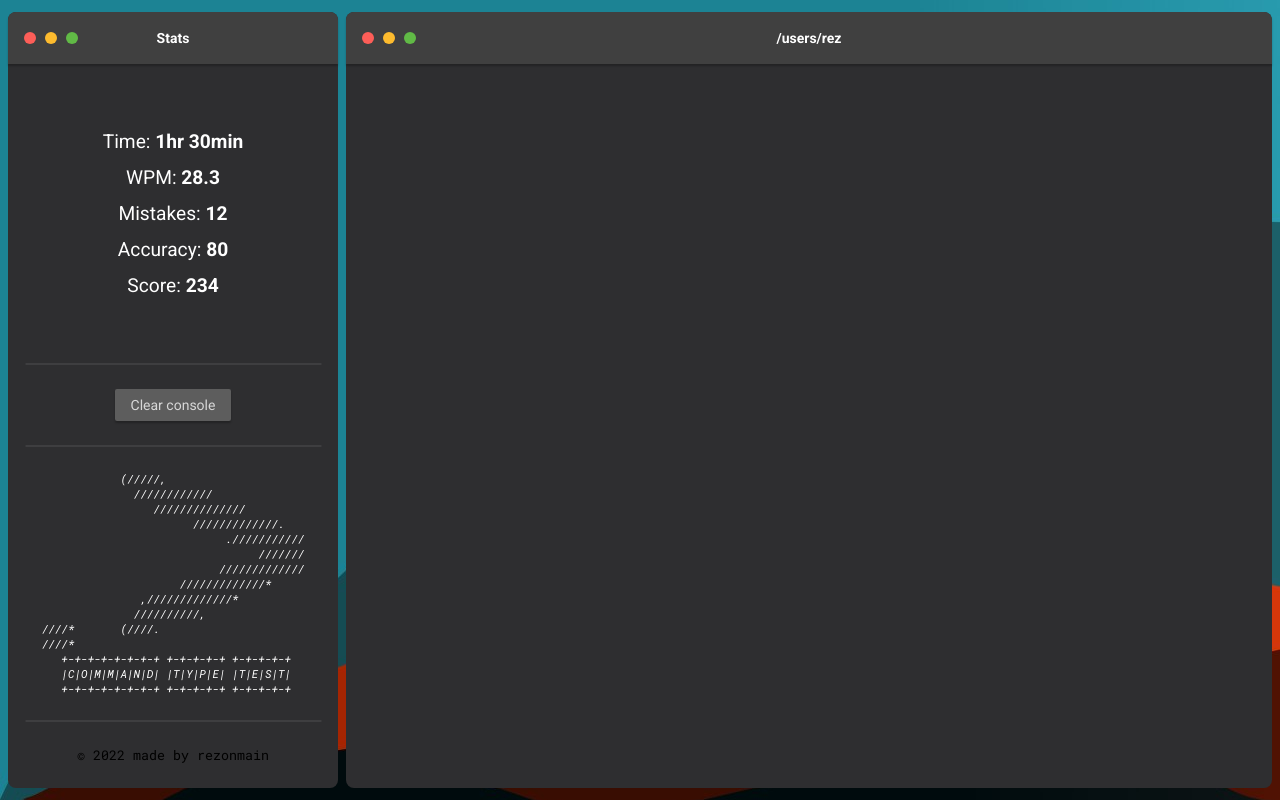
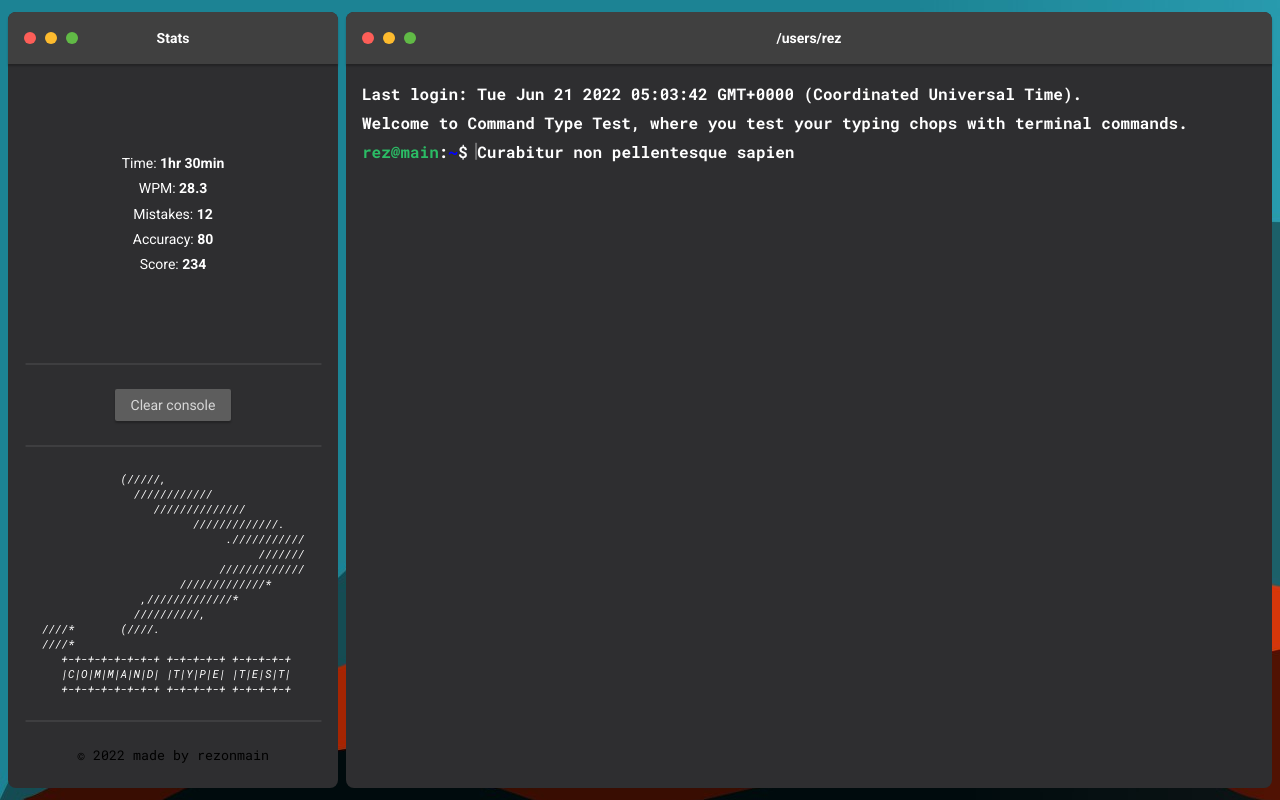
Before and after one commit to rezonmain/command-line-typetest, a React (Create React App) app: page / in a window 1280 px wide. Built offline with nearby package versions, Linux system fonts and the light colour scheme.

Commit message:
added terminal and prompt

```diff
--- a/public/index.html
+++ b/public/index.html
@@ -2,14 +2,15 @@
 <html lang="en">
 	<head>
 		<meta charset="UTF-8" />
+		<meta http-equiv="Content-Type" content="text/html; charset=utf-8" />
 		<meta name="viewport" content="width=device-width, initial-scale=1.0" />
 		<link rel="preconnect" href="https://fonts.googleapis.com" />
 		<link rel="preconnect" href="https://fonts.gstatic.com" crossorigin />
 		<link
-			href="https://fonts.googleapis.com/css2?family=Roboto+Mono:ital@0;1&family=Roboto:ital,wght@0,400;0,700;1,400;1,700&display=swap"
+			href="https://fonts.googleapis.com/css2?family=Roboto+Mono:ital,wght@0,400;0,700;1,400&family=Roboto:ital,wght@0,400;0,700;1,400;1,700&display=swap"
 			rel="stylesheet"
 		/>
-		<title>Linux command typing test</title>
+		<title>Command Type Test</title>
 	</head>
 	<body>
 		<div id="root"></div>
--- a/src/App.css
+++ b/src/App.css
@@ -7,7 +7,7 @@
   --btn-bg: #5D5D5D;
   --btn-txt: #D7D7D7;
   --divider: #3E3E40;
-  --input: #2BBC65;
+  --prompt: #2BBC65;
   --help-svg: #A7A0A0;
   --br: 8px;
 }
@@ -21,6 +21,10 @@
 body {
   font-family: 'Roboto', sans-serif;
   background-color: black;
+}
+
+ul {
+  list-style: none;
 }
 
 /* Tablet */
--- a/src/components/layout/stats/Stats.css
+++ b/src/components/layout/stats/Stats.css
@@ -1,12 +1,4 @@
-li {
-  list-style: none;
-}
-
-ul {
-  margin: auto 0;
-}
-
-hr {
+.stats-container>hr {
   width: 90%;
   border: 1px solid var(--divider);
   border-radius: var(--br)
@@ -17,6 +9,10 @@ hr {
   background-color: var(--bg);
   color: white;
   border-radius: var(--br);
+}
+
+.stats-container>ul {
+  margin: auto 0;
 }
 
 .ascii-logo {
@@ -43,7 +39,7 @@ hr {
 
 .stats {
   margin-bottom: auto;
-  font-size: 1.2rem;
+  font-size: 0.875rem;
   display: flex;
   flex-flow: column nowrap;
   align-items: center;
--- a/src/components/layout/terminal/Terminal.css
+++ b/src/components/layout/terminal/Terminal.css
@@ -1,6 +1,14 @@
 .terminal-section {
   background-color: var(--bg);
   border-radius: var(--br);
+}
+
+.terminal-container {
+  padding: 1rem;
+  font-family: 'Roboto Mono', monospace;
+  font-size: 1rem;
+  font-weight: 700;
+  color: white;
 }
 
 @media only screen and (min-width: 820px) {
--- a/src/components/layout/terminal/Terminal.js
+++ b/src/components/layout/terminal/Terminal.js
@@ -1,10 +1,14 @@
+import Tester from '../../tester/Tester';
 import Header from '../header/Header';
 import './Terminal.css';
+import { commands } from '../../../data';
 export default function Terminal() {
 	return (
 		<section className='terminal-section'>
 			<Header title={'/users/rez'} />
-			<div className='terminal-container'></div>
+			<div className='terminal-container'>
+				<Tester commands={commands} />
+			</div>
 		</section>
 	);
 }
--- /dev/null
+++ b/src/components/tester/Prompt.js
@@ -0,0 +1,10 @@
+export default function Prompt() {
+	return (
+		<>
+			<span style={{ color: 'var(--prompt)' }}>rez@main</span>
+			<span style={{ color: 'white' }}>:</span>
+			<span style={{ color: 'blue' }}>~</span>
+			<span style={{ color: 'white' }}>$ </span>
+		</>
+	);
+}
--- /dev/null
+++ b/src/components/tester/Tester.css
@@ -0,0 +1,45 @@
+.commands {
+  line-height: 3ch;
+}
+
+.type-test-container {
+  line-height: 3ch;
+}
+
+/* The gradient is to multicolor the single element */
+/* .type-test-container::before {
+  content: 'rez@main:~$ ';
+  background: linear-gradient(to right,
+      var(--prompt) 70%,
+      white 69%,
+      blue 80%,
+      white 86%);
+  background-clip: text;
+  -webkit-background-clip: text;
+  color: transparent;
+} */
+
+.cursor::before {
+  display: inline-block;
+  position: absolute;
+  transform: translate(-0.2ch, 0.5ch);
+  width: 2px;
+  height: 1.8ch;
+  background-color: white;
+  content: '';
+  opacity: 1;
+  animation: fade 900ms;
+  animation-iteration-count: infinite;
+}
+
+@keyframes fade {
+
+  0%,
+  100% {
+    opacity: 0.1
+  }
+
+  50% {
+    opacity: 1
+  }
+}
--- /dev/null
+++ b/src/components/tester/Tester.js
@@ -0,0 +1,49 @@
+import { useState } from 'react';
+import Prompt from './Prompt';
+import './Tester.css';
+import Word from './Word';
+export default function Tester(props) {
+	const [words, setWords] = useState(newWords(props.commands));
+	const [lines, setLines] = useState(newLines());
+	const [cursor, setCursor] = useState({
+		word: 0,
+		letter: 0,
+	});
+
+	function newWords(cmds) {
+		const ran = Math.floor(Math.random() * cmds.length);
+		return cmds[ran].split(' ');
+	}
+
+	function newLines() {
+		const date = new Date(Date.now());
+
+		const initialText = [
+			`Last login: ${date}.`,
+			'Welcome to Command Type Test, where you test your typing chops with terminal commands.',
+		];
+		const li = initialText.map((command, i) => {
+			return <li key={i}>{command}</li>;
+		});
+		return li;
+	}
+
+	const wordElements = words.map((word, i) => (
+		<Word
+			key={i}
+			id={i}
+			text={i === words.length - 1 ? word + '\n' : word + ' '}
+			letter={cursor.word === i ? cursor.letter : false}
+		/>
+	));
+
+	return (
+		<>
+			<ul className='commands'>{lines}</ul>
+			<div className='type-test-container'>
+				<Prompt />
+				{wordElements}
+			</div>
+		</>
+	);
+}
```
Also changed, not shown: src/components/tester/Word.js (renamed from src/components/Word.js).
